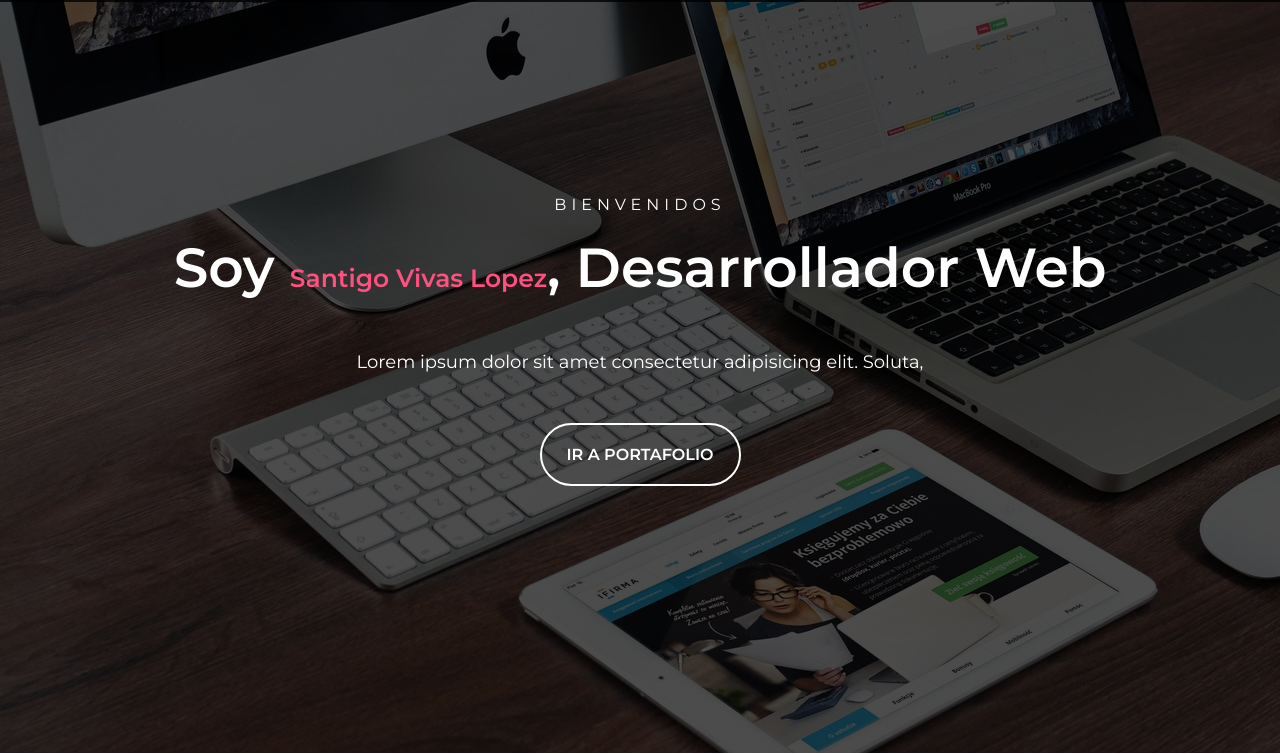
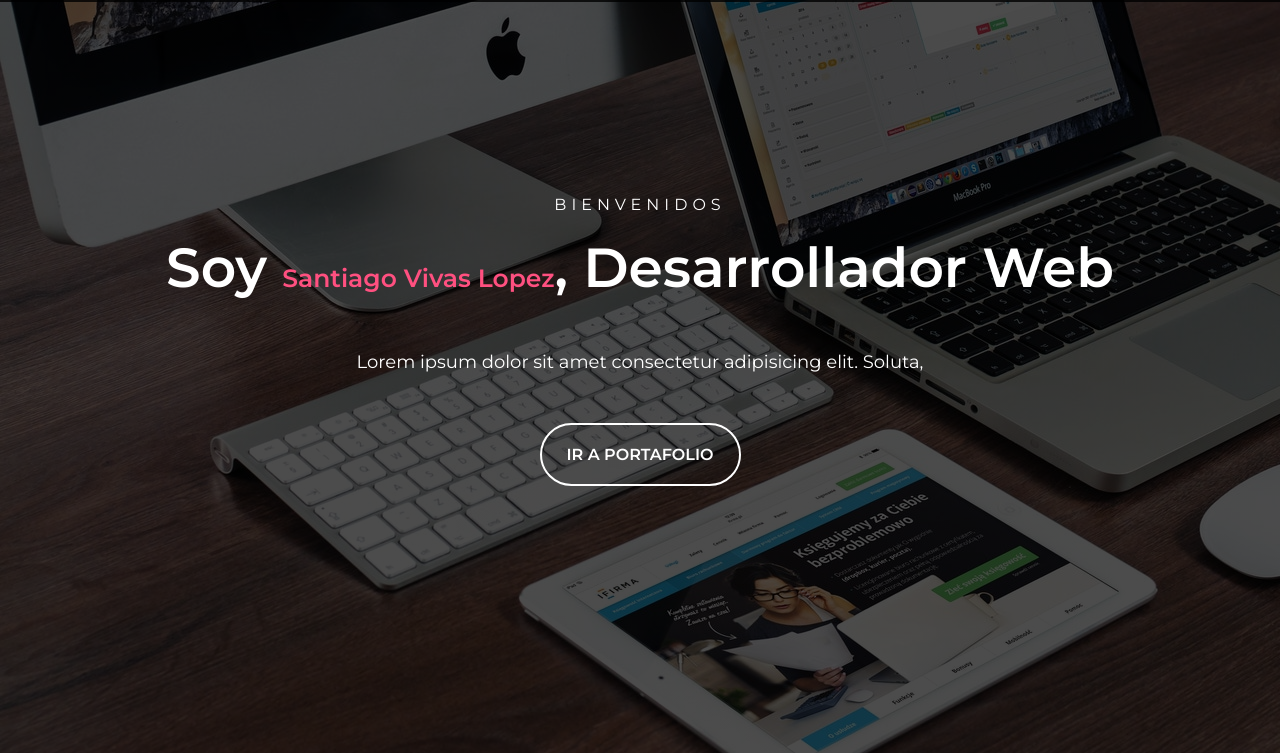
Before and after one commit to santyvivas/testing, a plain HTML site: page index.html in a window 1280 px wide. Shown: the part 47-801 px from the top of the page. Drawn offline with Linux system fonts and the light colour scheme.

Commit message:
adding minimal changes

```diff
--- a/index.html
+++ b/index.html
@@ -43,7 +43,7 @@
             </header>
             <div class="presentacion">
                 <p class="bienvenida">Bienvenidos</p>
-                <h2>Soy <span>Santigo Vivas Lopez</span>, Desarrollador Web</h2>
+                <h2>Soy <span>Santiago Vivas Lopez</span>, Desarrollador Web</h2>
                 <p class="descripcion">Lorem ipsum dolor sit amet consectetur adipisicing elit. Soluta, </p>
                 <a href="#portfolio">Ir a Portafolio</a>
             </div>
```
